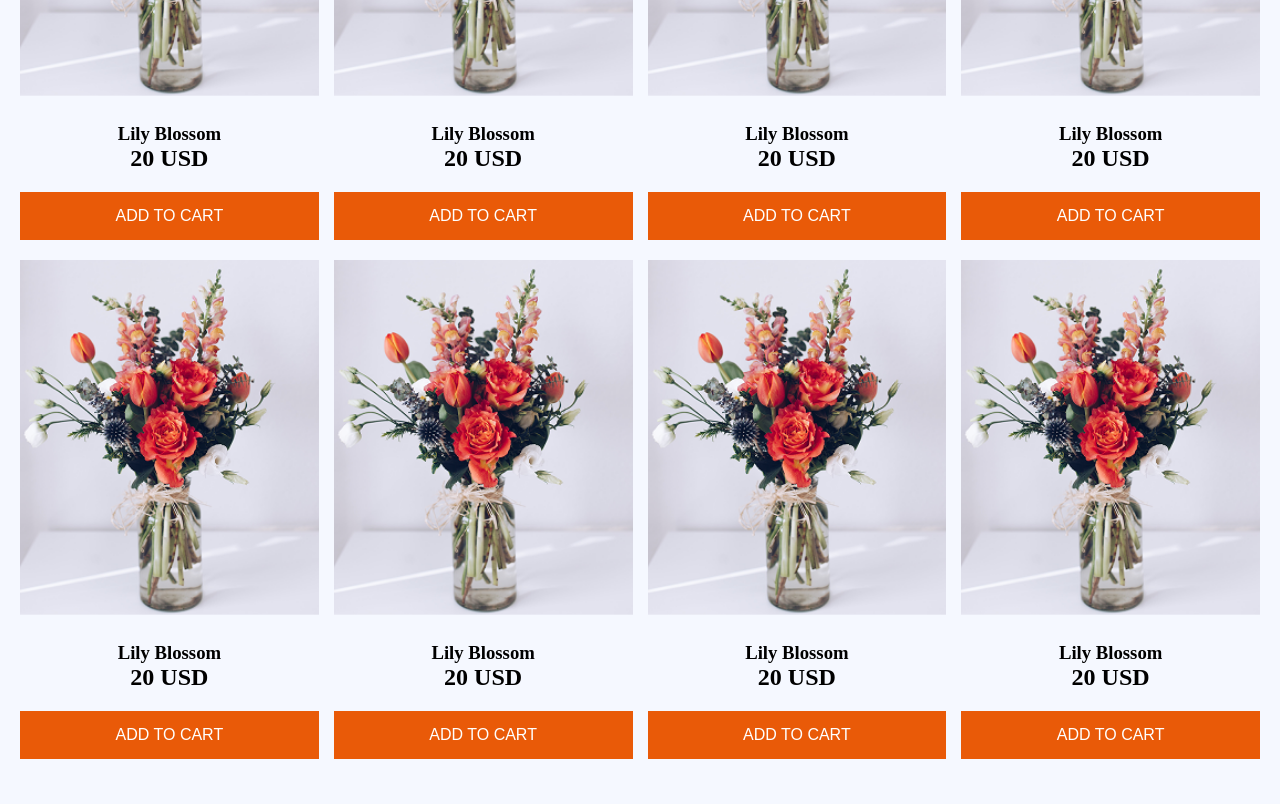
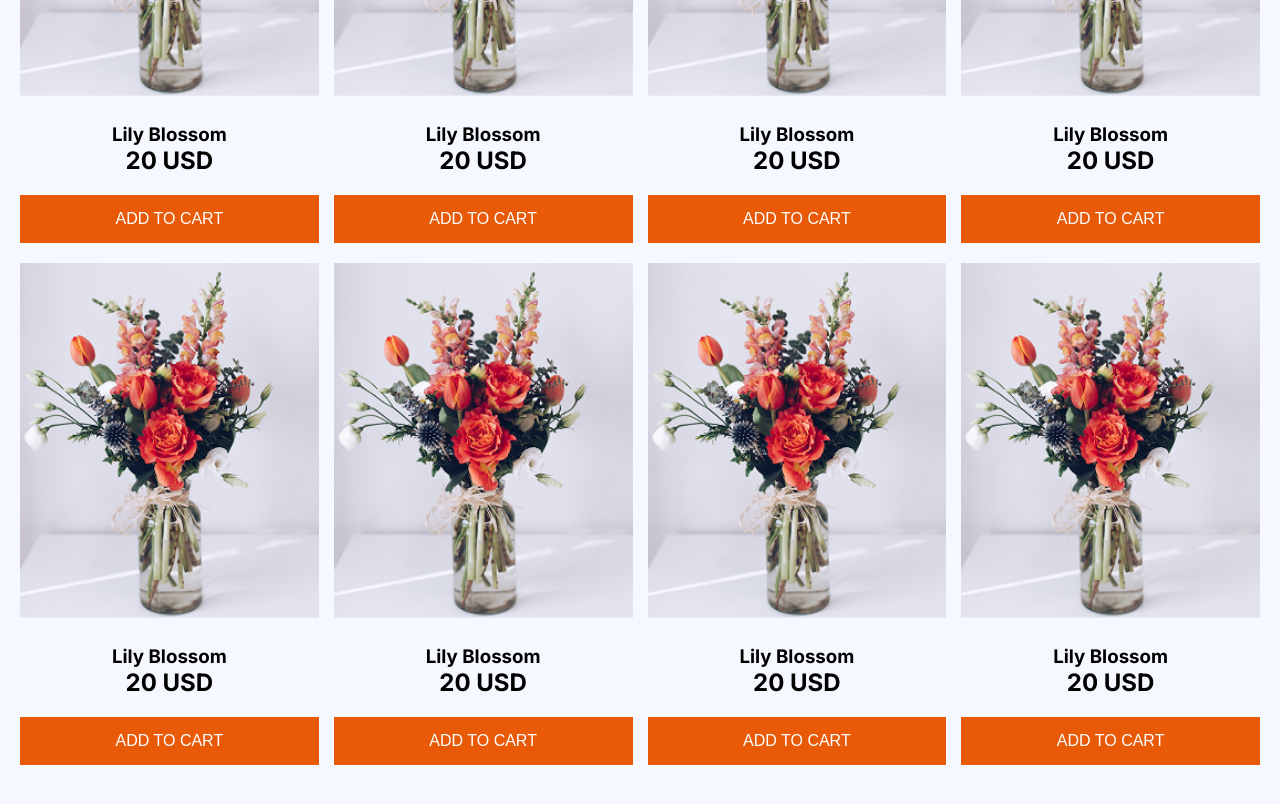
Before and after one commit to Sumaiiya-Haque/Assignment2-Responsive-Flower, a plain HTML site: page index.html in a window 1280 px wide. Shown: the part 1260-2064 px from the top of the page. Drawn offline with Linux system fonts and the light colour scheme.

Commit message:
changed something in previous section

```diff
--- a/index.html
+++ b/index.html
@@ -30,7 +30,7 @@
                     <li>Home</li>
                     <li class="gray">Shop</li>
                     <li class="gray">About Us</li>
-                    <li><span><i class="fa-solid fa-cart-shopping"></i>cart$(56)</span></li>
+                    <li> <span><i class="fa-solid fa-cart-shopping"></i>  cart$ (56)</span></li>
                 </ul>
             </div>
 
@@ -64,8 +64,8 @@
                 <div class="card">
                     <img class="card-img" src="./assets/sample-flower-image.png" alt="">
                     <div class="card-description">
-                        <h3>Lily Blossom</h3>
-                        <h2>20 USD</h2>
+                        <h3 class="inter">Lily Blossom</h3>
+                        <h2 class="inter" >20 USD</h2>
                     </div>
                     <button class="cart-btn">ADD TO CART</button>
                 </div>
@@ -73,8 +73,8 @@
                  <div class="card">
                     <img class="card-img" src="./assets/sample-flower-image.png" alt="">
                     <div class="card-description">
-                        <h3>Lily Blossom</h3>
-                        <h2>20 USD</h2>
+                        <h3 class="inter">Lily Blossom</h3>
+                        <h2 class="inter">20 USD</h2>
                     </div>
                     <button class="cart-btn">ADD TO CART</button>
                 </div>
@@ -82,8 +82,8 @@
                  <div class="card">
                     <img class="card-img" src="./assets/sample-flower-image.png" alt="">
                     <div class="card-description">
-                        <h3>Lily Blossom</h3>
-                        <h2>20 USD</h2>
+                        <h3 class="inter">Lily Blossom</h3>
+                        <h2 class="inter">20 USD</h2>
                     </div>
                     <button class="cart-btn">ADD TO CART</button>
                 </div>
@@ -91,8 +91,8 @@
                  <div class="card">
                     <img class="card-img" src="./assets/sample-flower-image.png" alt="">
                     <div class="card-description">
-                        <h3>Lily Blossom</h3>
-                        <h2>20 USD</h2>
+                        <h3 class="inter">Lily Blossom</h3>
+                        <h2 class="inter">20 USD</h2>
                     </div>
                     <button class="cart-btn">ADD TO CART</button>
                 </div>
@@ -100,8 +100,8 @@
                  <div class="card">
                     <img class="card-img" src="./assets/sample-flower-image.png" alt="">
                     <div class="card-description">
-                        <h3>Lily Blossom</h3>
-                        <h2>20 USD</h2>
+                        <h3 class="inter">Lily Blossom</h3>
+                        <h2 class="inter">20 USD</h2>
                     </div>
                     <button class="cart-btn">ADD TO CART</button>
                 </div>
@@ -109,8 +109,8 @@
                  <div class="card">
                     <img class="card-img" src="./assets/sample-flower-image.png" alt="">
                     <div class="card-description">
-                        <h3>Lily Blossom</h3>
-                        <h2>20 USD</h2>
+                        <h3 class="inter">Lily Blossom</h3>
+                        <h2 class="inter">20 USD</h2>
                     </div>
                     <button class="cart-btn">ADD TO CART</button>
                 </div>
@@ -118,8 +118,8 @@
                  <div class="card">
                     <img class="card-img" src="./assets/sample-flower-image.png" alt="">
                     <div class="card-description">
-                        <h3>Lily Blossom</h3>
-                        <h2>20 USD</h2>
+                        <h3 class="inter">Lily Blossom</h3>
+                        <h2 class="inter">20 USD</h2>
                     </div>
                     <button class="cart-btn">ADD TO CART</button>
                 </div>
@@ -127,8 +127,8 @@
                  <div class="card">
                     <img class="card-img" src="./assets/sample-flower-image.png" alt="">
                     <div class="card-description">
-                        <h3>Lily Blossom</h3>
-                        <h2>20 USD</h2>
+                        <h3 class="inter">Lily Blossom</h3>
+                        <h2 class="inter">20 USD</h2>
                     </div>
                     <button class="cart-btn">ADD TO CART</button>
                 </div>
```
